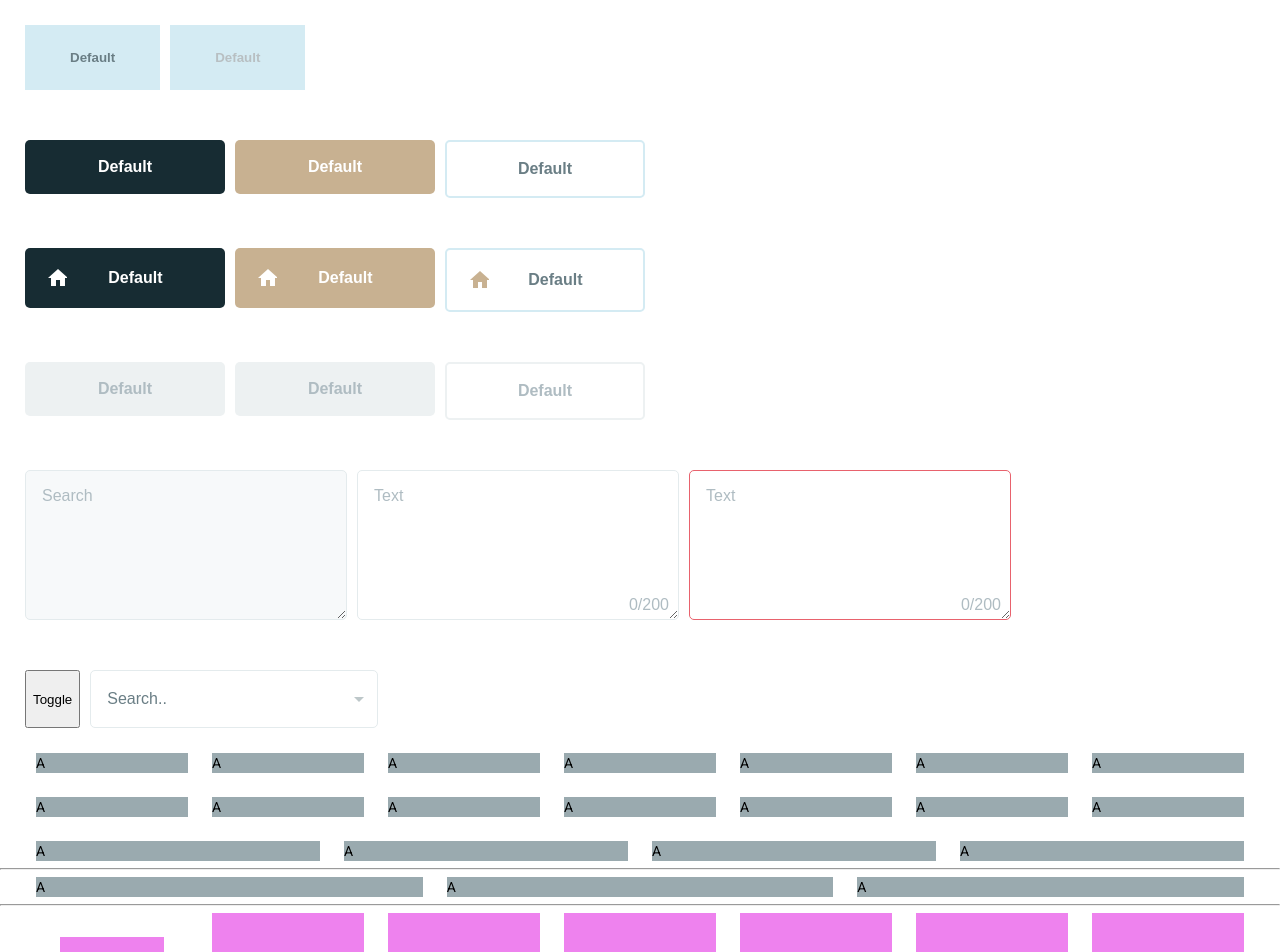
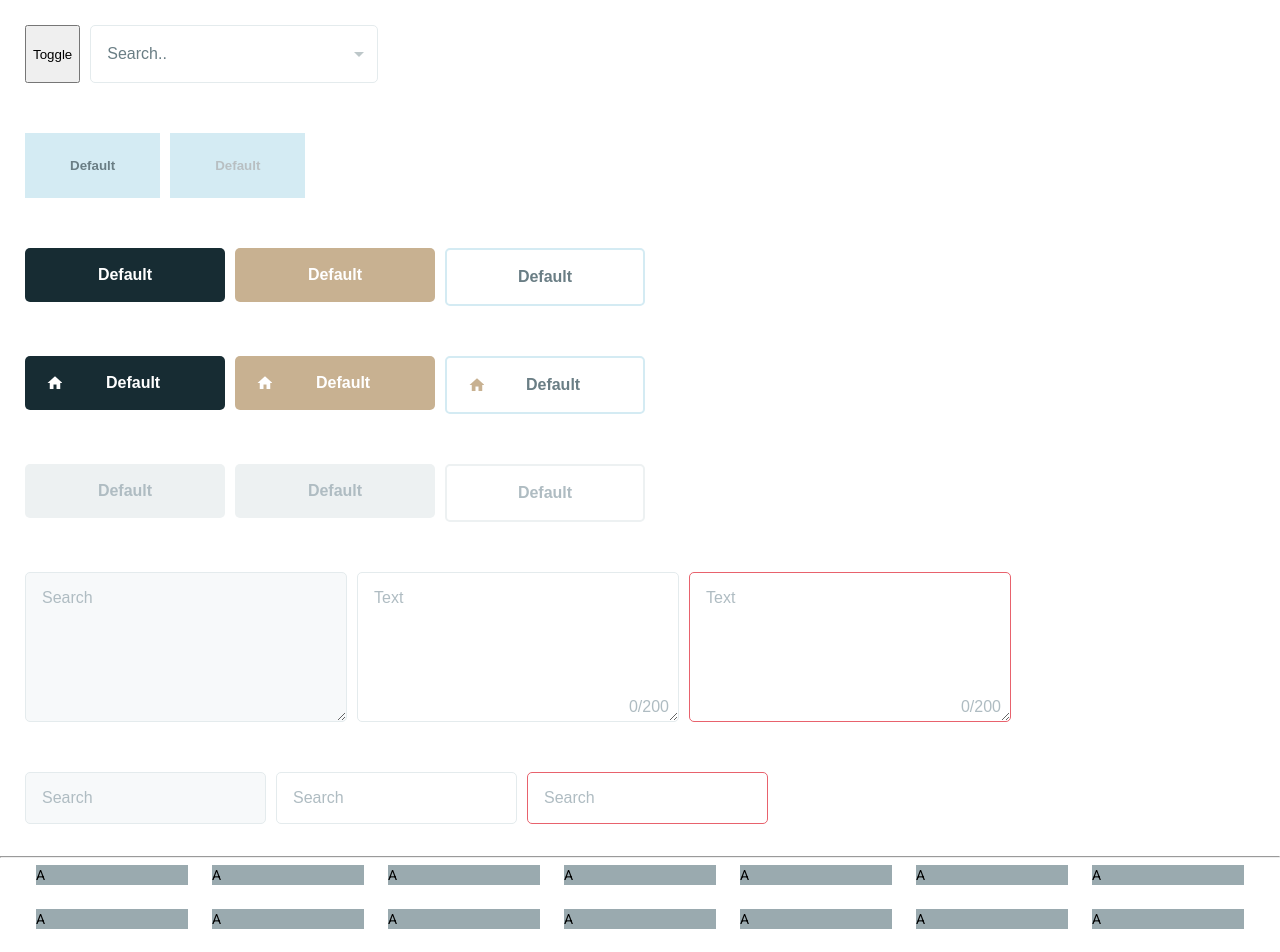
Before and after one commit to OlegOdnoral/Finder-components, an Angular app: page / in a window 1280 px wide. Shown: the top 952 px of the page. Built offline with nearby package versions, Linux system fonts and the light colour scheme.

Commit message:
Text input

```diff
--- a/src/app/app.component.html
+++ b/src/app/app.component.html
@@ -1,3 +1,10 @@
+<div class="container">
+  <div class="container-row">
+    <button (click)="selector.toggle()">Toggle</button>
+    <finder-selector #selector [formControl]="control" [options]="items"></finder-selector>
+  </div>
+</div>
+
 <div class="container">
   <div class="container-row">
     <app-finder-main-button [disabled]="disabled">
@@ -65,13 +72,15 @@
 
 <div class="container">
   <div class="container-row">
-    <button (click)="selector.toggle()">Toggle</button>
-    <finder-selector #selector [formControl]="control" [options]="items"></finder-selector>
+    <app-finder-input [type]="'text'" [disabled]="true" [placeholder]="'Search'"></app-finder-input>
+
+    <app-finder-input [type]="'text'" [placeholder]="'Search'"></app-finder-input>
+
+    <app-finder-input [type]="'text'" [formControl]="textBox" [placeholder]="'Search'"></app-finder-input>
   </div>
 </div>
 
-
-
+<hr>
 <div class="cells-container">
   <div><span>A</span></div>
   <div><span>A</span></div>
--- a/src/app/app.component.ts
+++ b/src/app/app.component.ts
@@ -14,6 +14,8 @@ export class AppComponent implements OnInit {
 
   textArea = new FormControl('', [ Validators.required, Validators.min(10) ]);
 
+  textBox = new FormControl('', [ Validators.required, Validators.min(10) ]);
+
   control = new FormControl();
 
   selected = 'option2';
@@ -26,7 +28,9 @@ export class AppComponent implements OnInit {
   ngOnInit() {
     this.textArea.markAsTouched()
     this.textArea.markAsDirty()
-    console.log(this.textArea.valid)
+
+    this.textBox.markAsTouched()
+    this.textBox.markAsDirty()
     this.control.valueChanges.subscribe(data => console.log(data));
   }
 
--- a/src/app/core/finder-button/finder-button.component.scss
+++ b/src/app/core/finder-button/finder-button.component.scss
@@ -63,6 +63,12 @@
     }
   }
 
+  mat-icon {
+    height: 18px;
+    width: 18px;
+    font-size: 18px;
+  }
+
   .button-content {
     flex-basis: 100%;
   }
--- a/src/app/core/finder-input/finder-input.component.html
+++ b/src/app/core/finder-input/finder-input.component.html
@@ -1 +1,7 @@
-<p>finder-input works!</p>
+<div class="input-wrapper">
+  <input [type]="type"
+         [placeholder]="placeholder"
+         [formControl]="formControl"
+         [readonly]="disabled"
+         [ngClass]="formControl.valid ? '' : 'error'">
+</div>
--- a/src/app/core/finder-input/finder-input.component.scss
+++ b/src/app/core/finder-input/finder-input.component.scss
@@ -0,0 +1,41 @@
+.input-wrapper {
+  * {
+    font-family: 'Nunito Sans', sans-serif;
+    font-size: 16px;
+  }
+
+  input {
+    color: #AFBCC2;
+    padding: 16px;
+    border: 1px solid #E4EBED;
+    border-radius: 5px;
+
+    &::placeholder {
+      color: #AFBCC2;
+    }
+
+    &:hover {
+      box-shadow: 0 0 10px #E2CCB0FF;
+    }
+
+    &:focus {
+      outline: none !important;
+      border-color: #D9C3A5;
+      box-shadow: 0 0 10px #D9C3A5;
+    }
+
+    &:read-only {
+      background: #F7F9FA;
+      border: 1px solid #E4EBED;
+      box-shadow: none;
+      cursor: default;
+      pointer-events: none;
+      user-select: none;
+    }
+
+    &.error {
+      border: 1px solid #E8626D;
+      box-shadow: none;
+    }
+  }
+}
--- a/src/app/core/finder-input/finder-input.component.ts
+++ b/src/app/core/finder-input/finder-input.component.ts
@@ -1,15 +1,65 @@
-import { Component, OnInit } from '@angular/core';
+import { ChangeDetectionStrategy, Component, forwardRef, Input } from '@angular/core';
+import { ControlValueAccessor, FormControl, NG_VALUE_ACCESSOR } from "@angular/forms";
+
+export enum InputType {
+  button = "button",
+  checkbox = "checkbox",
+  color = "color",
+  date = "date",
+  datetimelocal = "datetime-local",
+  email = "email",
+  file = "file",
+  hidden = "hidden",
+  image = "image",
+  month = "month",
+  number = "number",
+  password = "password",
+  radio = "radio",
+  range = "range",
+  reset = "reset",
+  search = "search",
+  submit = "submit",
+  tel = "tel",
+  text = "text",
+  time = "time",
+  url = "url",
+  week = "week"
+};
 
 @Component({
   selector: 'app-finder-input',
   templateUrl: './finder-input.component.html',
-  styleUrls: ['./finder-input.component.scss']
+  styleUrls: ['./finder-input.component.scss'],
+  changeDetection: ChangeDetectionStrategy.Default,
+  providers: [{
+    provide: NG_VALUE_ACCESSOR,
+    useExisting: forwardRef(() => FinderInputComponent),
+    multi: true
+  }]
 })
-export class FinderInputComponent implements OnInit {
+export class FinderInputComponent implements ControlValueAccessor {
 
-  constructor() { }
+  @Input() formControl = new FormControl();
+  @Input() disabled: boolean = false;
+  @Input() placeholder: string = '';
+  @Input() type: "button" | "checkbox" | "color" | "date" | "datetime-local" | "email"
+    | "file" | "hidden" | "image" | "month" | "number" | "password" | "radio" | "range"
+    | "reset" | "search" | "submit" | "tel" | "text" | "time" | "url" | "week" = "text";
 
-  ngOnInit(): void {
+  private value!: string;
+  private onChange = (value: any) => {};
+  private onTouched = () => {};
+
+  registerOnChange(fn: any): void {
+    this.onChange = fn;
   }
 
+  registerOnTouched(fn: any): void {
+    this.onTouched = fn;
+  }
+
+  writeValue(value: any): void {
+    this.value = value;
+    this.onChange(this.value);
+  }
 }
--- a/src/app/core/finder-selector/finder-selector.component.ts
+++ b/src/app/core/finder-selector/finder-selector.component.ts
@@ -139,7 +139,7 @@ export class FinderSelectorComponent implements OnInit, OnDestroy, ControlValueA
     this.isDropdownOpen = true;
     this.overlayRef = this.overlay.create({
       width: origin.offsetWidth,
-      scrollStrategy: this.overlay.scrollStrategies.reposition({ scrollThrottle: 0, autoClose: true }),
+      scrollStrategy: this.overlay.scrollStrategies.reposition({ scrollThrottle: 0, autoClose: false }),
       positionStrategy: this.overlay
         .position()
         .flexibleConnectedTo(origin)
```
